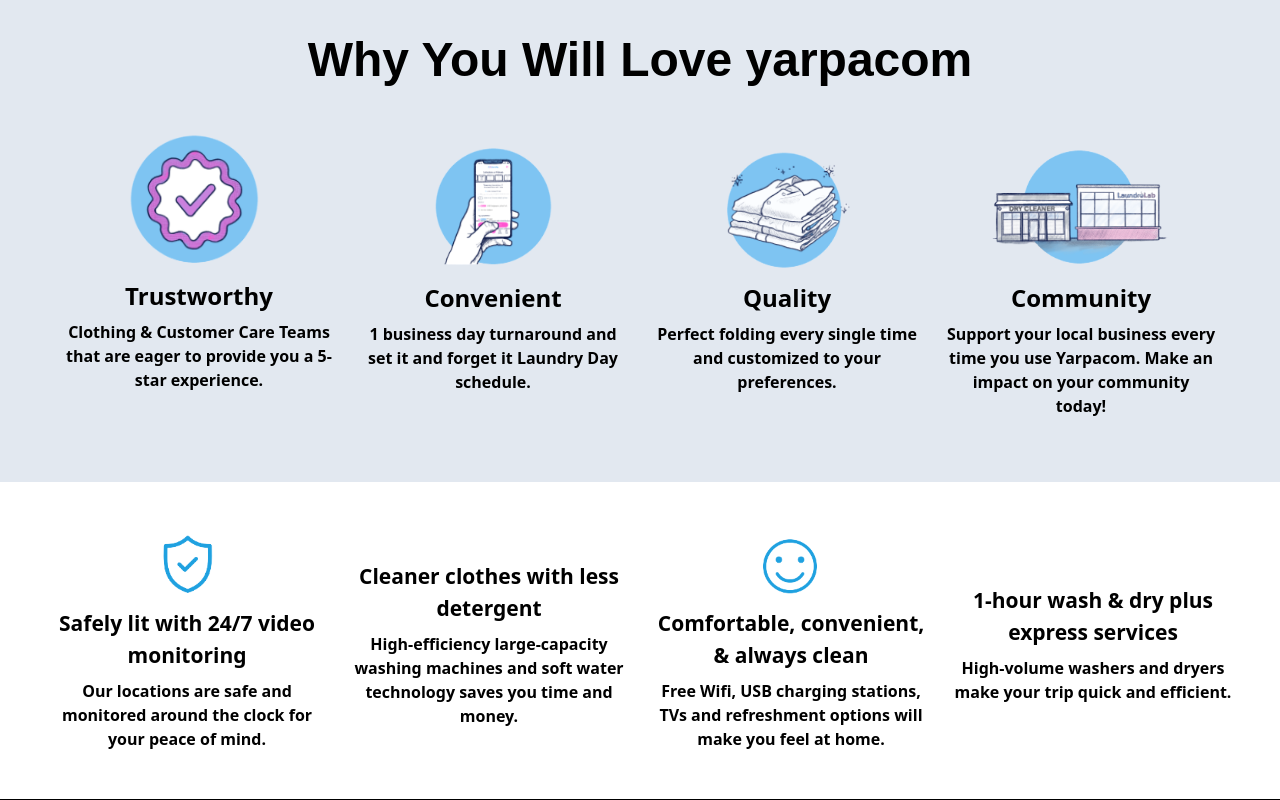
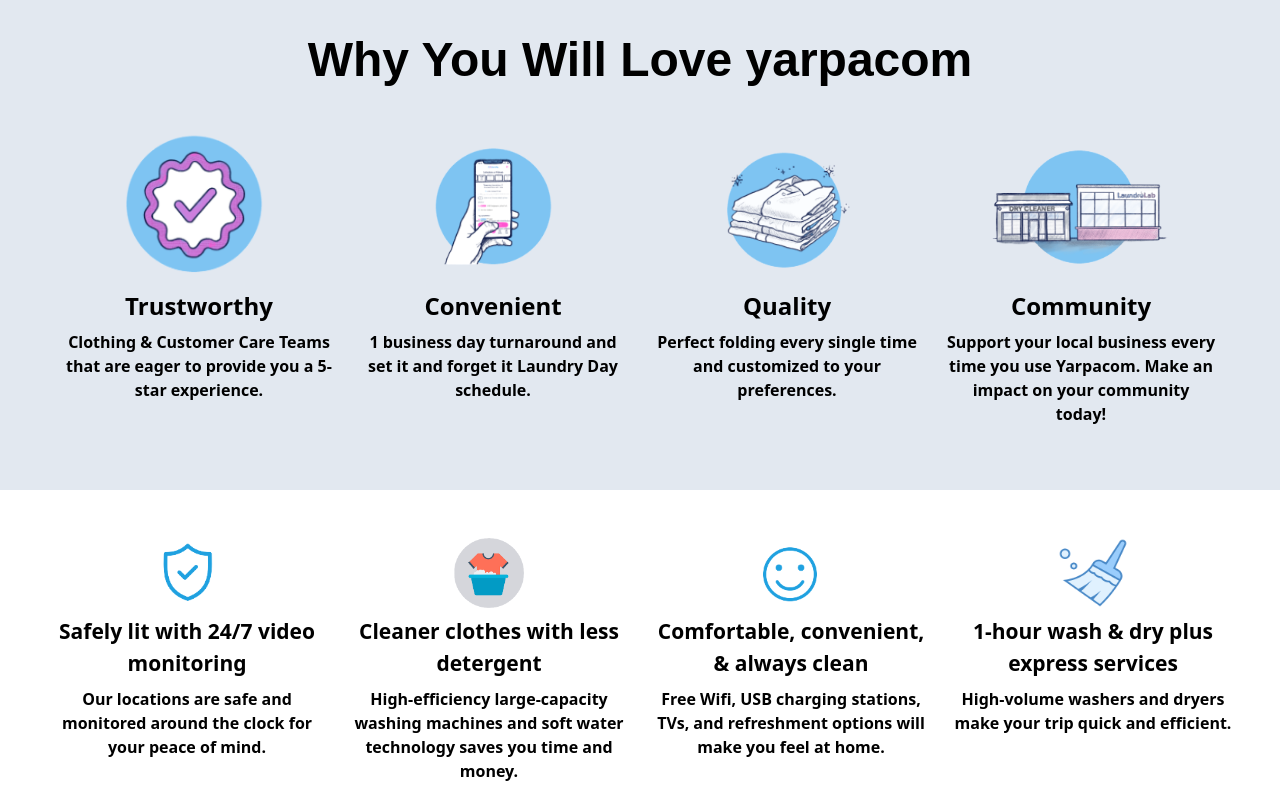
Before and after one commit to rubelmasud/Personal_Launderer_Front-end-, a React (Vite) app: page / in a window 1280 px wide. Shown: the part 2580-3380 px from the top of the page. Built offline with nearby package versions, Linux system fonts and the light colour scheme; a web font is replaced by a local one.

Commit message:
add 2 icon

```diff
--- a/src/Pages/Home/ElementorSection/Elementor.jsx
+++ b/src/Pages/Home/ElementorSection/Elementor.jsx
@@ -2,6 +2,18 @@
 import Convenient from "../../../assets/ElementorImages/2-removebg-preview.png";
 import Quality from "../../../assets/ElementorImages/3-removebg-preview.png";
 import Community from "../../../assets/ElementorImages/4-removebg-preview.png";
+
+const Feature = ({ image, title, description }) => (
+  <div className="text-center font-sans">
+    <img
+      className="h-[150px] mx-auto duration-500 transition-transform transform scale-100 hover:scale-110"
+      src={image}
+      alt=""
+    />
+    <h4 className="text-2xl font-bold my-2">{title}</h4>
+    <p className="font-semibold">{description}</p>
+  </div>
+);
 
 const Elementor = () => {
   return (
@@ -10,63 +22,27 @@
         Why You Will Love yarpacom
       </h1>
 
-      <div className="mt-12  grid lg:grid-cols-4 md:grid-cols-3 grid-cols-2 gap-6">
-        <div>
-          <img
-            className=" h-[140px] mx-auto duration-500 transition-transform transform scale-100 hover:scale-110"
-            src={Trustworthy}
-            alt=""
-          />
-          <div className="text-center font-sans">
-            <h4 className="text-2xl font-bold my-2"> Trustworthy</h4>
-            <p className="font-semibold">
-              Clothing & Customer Care Teams that are eager to provide you a
-              5-star experience.
-            </p>
-          </div>
-        </div>
-        <div>
-          <img
-            className=" h-[150px] mx-auto duration-500 transition-transform transform scale-100 hover:scale-110"
-            src={Convenient}
-            alt=""
-          />
-          <div className="text-center font-sans">
-            <h4 className="text-2xl font-bold mb-2"> Convenient</h4>
-            <p className="font-semibold">
-              1 business day turnaround and set it and forget it Laundry Day
-              schedule.
-            </p>
-          </div>
-        </div>
-        <div>
-          <img
-            className=" h-[150px] mx-auto duration-500 transition-transform transform scale-100 hover:scale-110"
-            src={Quality}
-            alt=""
-          />
-          <div className="text-center font-sans">
-            <h4 className="text-2xl font-bold mb-2"> Quality</h4>
-            <p className="font-semibold">
-              Perfect folding every single time and customized to your
-              preferences.
-            </p>
-          </div>
-        </div>
-        <div>
-          <img
-            className=" h-[150px] mx-auto duration-500 transition-transform transform scale-100 hover:scale-110"
-            src={Community}
-            alt=""
-          />
-          <div className="text-center font-sans">
-            <h4 className="text-2xl font-bold mb-2"> Community</h4>
-            <p className="font-semibold">
-              Support your local business every time you use Yarpacom. Make an
-              impact on your community today!
-            </p>
-          </div>
-        </div>
+      <div className="mt-12 grid lg:grid-cols-4 md:grid-cols-3 grid-cols-2 gap-6">
+        <Feature
+          image={Trustworthy}
+          title="Trustworthy"
+          description="Clothing & Customer Care Teams that are eager to provide you a 5-star experience."
+        />
+        <Feature
+          image={Convenient}
+          title="Convenient"
+          description="1 business day turnaround and set it and forget it Laundry Day schedule."
+        />
+        <Feature
+          image={Quality}
+          title="Quality"
+          description="Perfect folding every single time and customized to your preferences."
+        />
+        <Feature
+          image={Community}
+          title="Community"
+          description="Support your local business every time you use Yarpacom. Make an impact on your community today!"
+        />
       </div>
     </div>
   );
--- a/src/Pages/Home/FacilitiesSection/Facilities.jsx
+++ b/src/Pages/Home/FacilitiesSection/Facilities.jsx
@@ -1,66 +1,43 @@
 import Safely from "../../../assets/Icons/icon-removebg-preview.png";
 import Comfortable from "../../../assets/Icons/icon2-removebg-preview.png";
+import clothes from "../../../assets/Icons/images-removebg-preview.png";
+import wash from "../../../assets/Icons/png-transparent-computer-icons-broom-housekeeping-cleaning-handle-clean-miscellaneous-angle-hand-thumbnail-removebg-preview.png";
+
+const Facility = ({ image, title, description }) => (
+  <div className="text-center font-sans">
+    <img
+      className="h-[70px] mx-auto duration-500 transition-transform transform scale-100 hover:scale-110"
+      src={image}
+      alt=""
+    />
+    <h4 className="text-[21px] font-bold my-2">{title}</h4>
+    <p className="font-semibold">{description}</p>
+  </div>
+);
 
 const Facilities = () => {
   return (
-    <div className="mt-12 p-12 pt-0 grid lg:grid-cols-4 md:grid-cols-3 grid-cols-2 gap-6 items-center">
-      <div>
-        <img
-          className=" h-[70px] mx-auto duration-500 transition-transform transform scale-100 hover:scale-110"
-          src={Safely}
-          alt=""
-        />
-        <div className="text-center font-sans">
-          <h4 className="text-[21px] font-bold my-2">
-            {" "}
-            Safely lit with 24/7 video monitoring
-          </h4>
-          <p className="font-semibold">
-            Our locations are safe and monitored around the clock for your peace
-            of mind.
-          </p>
-        </div>
-      </div>
-      <div>
-        <div className="text-center font-sans">
-          <h4 className="text-[21px] font-bold my-2">
-            {" "}
-            Cleaner clothes with less detergent
-          </h4>
-          <p className="font-semibold">
-            High-efficiency large-capacity washing machines and soft water
-            technology saves you time and money.
-          </p>
-        </div>
-      </div>
-      <div>
-        <img
-          className=" h-[70px] mx-auto duration-500 transition-transform transform scale-100 hover:scale-110"
-          src={Comfortable}
-          alt=""
-        />
-        <div className="text-center font-sans">
-          <h4 className="text-[21px] font-bold my-2">
-            {" "}
-            Comfortable, convenient, & always clean
-          </h4>
-          <p className="font-semibold">
-            Free Wifi, USB charging stations, TVs and refreshment options will
-            make you feel at home.
-          </p>
-        </div>
-      </div>
-      <div>
-        <div className="text-center font-sans">
-          <h4 className="text-[21px] font-bold my-2">
-            {" "}
-            1-hour wash & dry plus express services
-          </h4>
-          <p className="font-semibold">
-            High-volume washers and dryers make your trip quick and efficient.
-          </p>
-        </div>
-      </div>
+    <div className="mt-12 p-12 pt-0 grid lg:grid-cols-4 md:grid-cols-3 grid-cols-2 gap-6">
+      <Facility
+        image={Safely}
+        title="Safely lit with 24/7 video monitoring"
+        description="Our locations are safe and monitored around the clock for your peace of mind."
+      />
+      <Facility
+        image={clothes}
+        title="Cleaner clothes with less detergent"
+        description="High-efficiency large-capacity washing machines and soft water technology saves you time and money."
+      />
+      <Facility
+        image={Comfortable}
+        title="Comfortable, convenient, & always clean"
+        description="Free Wifi, USB charging stations, TVs, and refreshment options will make you feel at home."
+      />
+      <Facility
+        image={wash}
+        title="1-hour wash & dry plus express services"
+        description="High-volume washers and dryers make your trip quick and efficient."
+      />
     </div>
   );
 };
--- a/src/Pages/Home/Home/Home.jsx
+++ b/src/Pages/Home/Home/Home.jsx
@@ -5,6 +5,7 @@
 import YarpacomLaundryServices from "../Services/YarpacomLaundryServices";
 import LaundryControl from "../Services/LaundryControl";
 import LaundryService from "../Services/LaundryService";
+import Testimonials from "../UserRatings/Testimonials";
 
 const Home = () => {
   return (
@@ -16,6 +17,7 @@
       <LaundryControl />
       <Elementor />
       <Facilities />
+      <Testimonials />
     </div>
   );
 };
--- /dev/null
+++ b/src/Pages/Home/UserRatings/Testimonials.jsx
@@ -0,0 +1,5 @@
+const Testimonials = () => {
+  return <div></div>;
+};
+
+export default Testimonials;
```
Also changed, not shown: src/assets/Icons/images-removebg-preview.png (added), src/assets/Icons/png-transparent-computer-icons-broom-housekeeping-cleaning-handle-clean-miscellaneous-angle-hand-thumbnail-removebg-preview.png (added).
